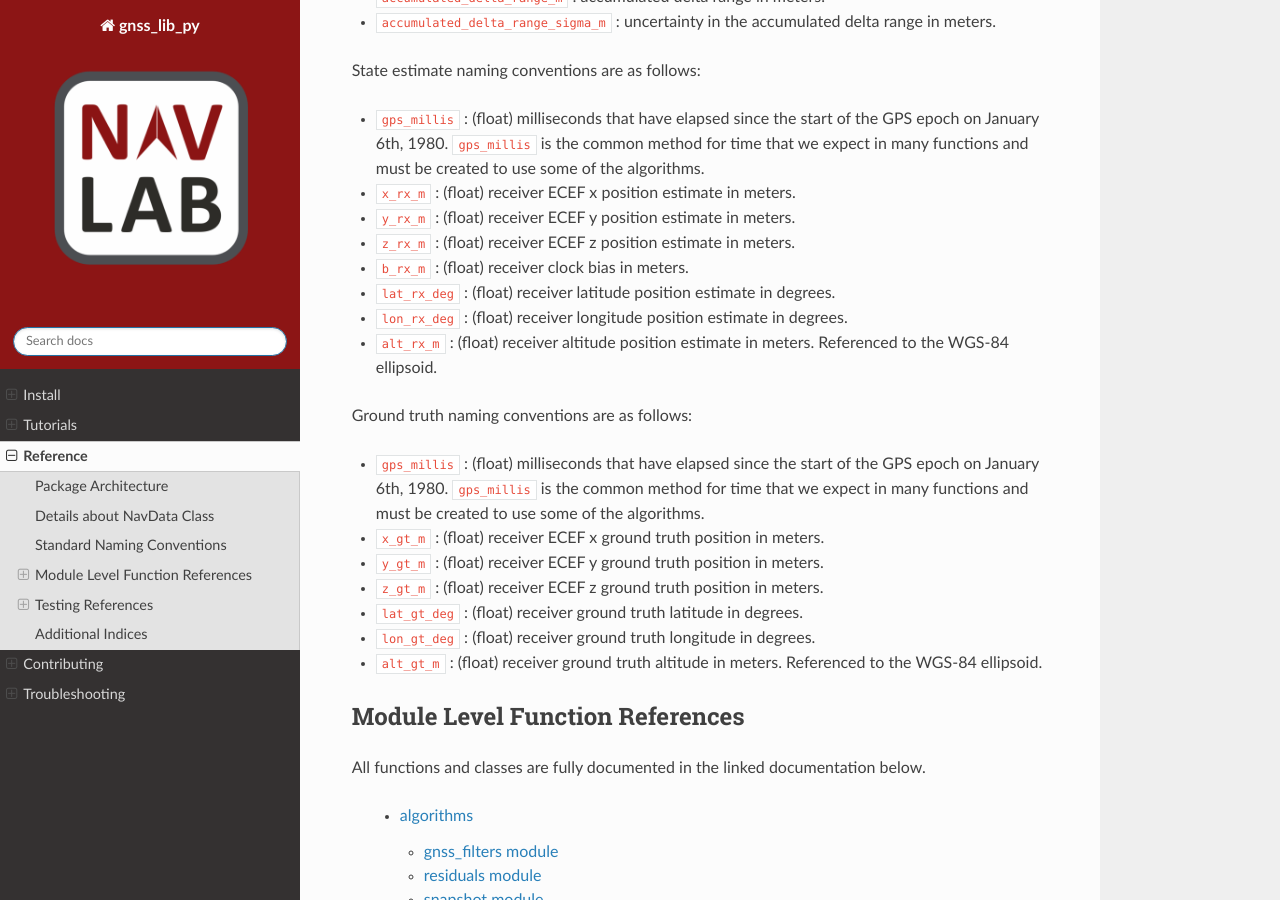
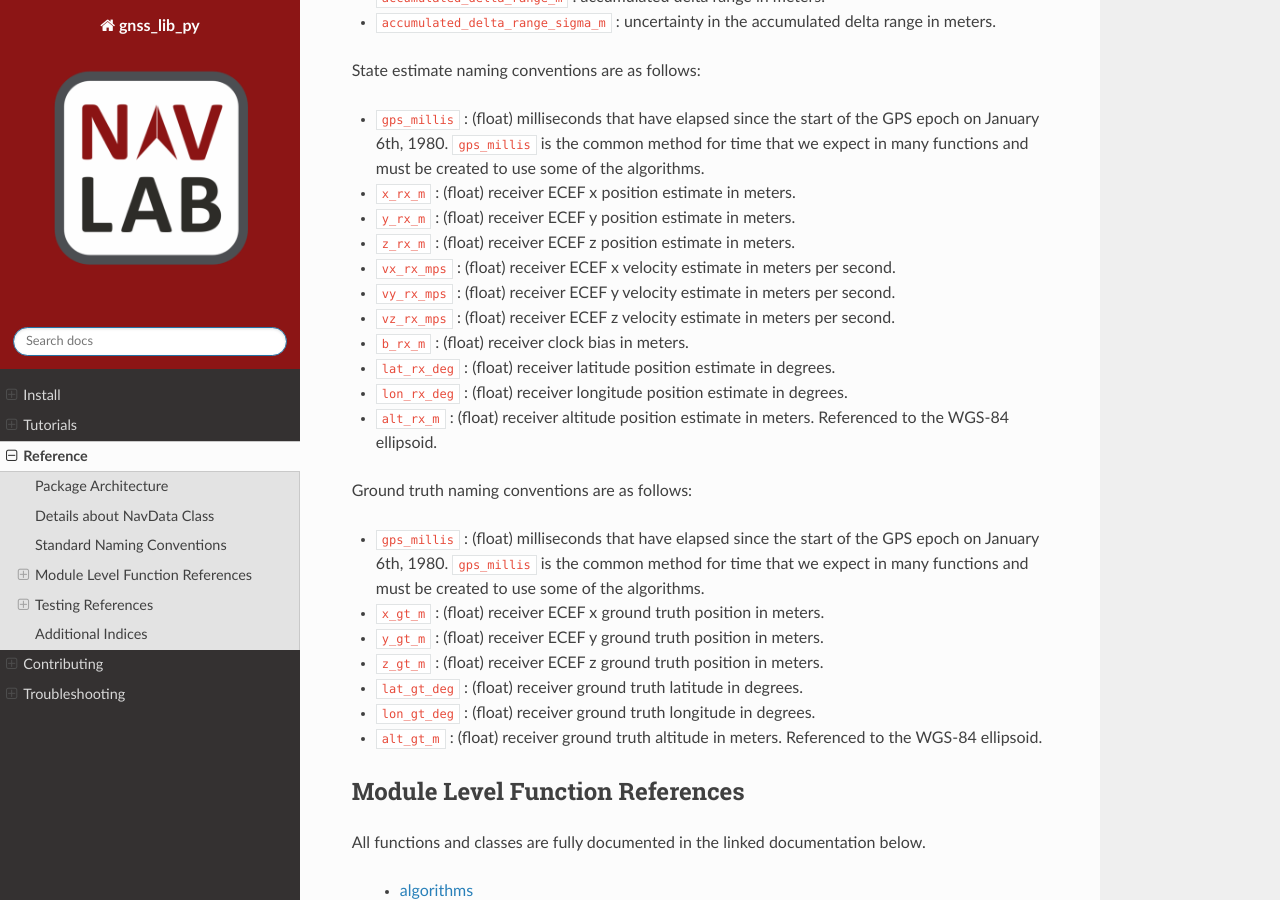
Before and after one commit to Stanford-NavLab/gnss_lib_py, a Sphinx documentation site: the page built from docs/source/reference/reference.rst, in a window 1280 px wide and 900 px high, scrolled down 2513 px. Built offline with Sphinx 7.4.7 and the Read the Docs theme 2.0.0, drawn with Linux system fonts in a browser that asks for light colours; pages that are not in the unit, such as notebooks, are missing from menus.

Commit message:
add default receiver velocity to refs

```diff
--- a/docs/source/reference/reference.rst
+++ b/docs/source/reference/reference.rst
@@ -146,6 +146,12 @@ State estimate naming conventions are as follows:
 * :code:`x_rx_m` : (float) receiver ECEF x position estimate in meters.
 * :code:`y_rx_m` : (float) receiver ECEF y position estimate in meters.
 * :code:`z_rx_m` : (float) receiver ECEF z position estimate in meters.
+* :code:`vx_rx_mps` : (float) receiver ECEF x velocity estimate in
+  meters per second.
+* :code:`vy_rx_mps` : (float) receiver ECEF y velocity estimate in
+  meters per second.
+* :code:`vz_rx_mps` : (float) receiver ECEF z velocity estimate in
+  meters per second.
 * :code:`b_rx_m` : (float) receiver clock bias in meters.
 * :code:`lat_rx_deg` : (float) receiver latitude position estimate in
   degrees.
```
